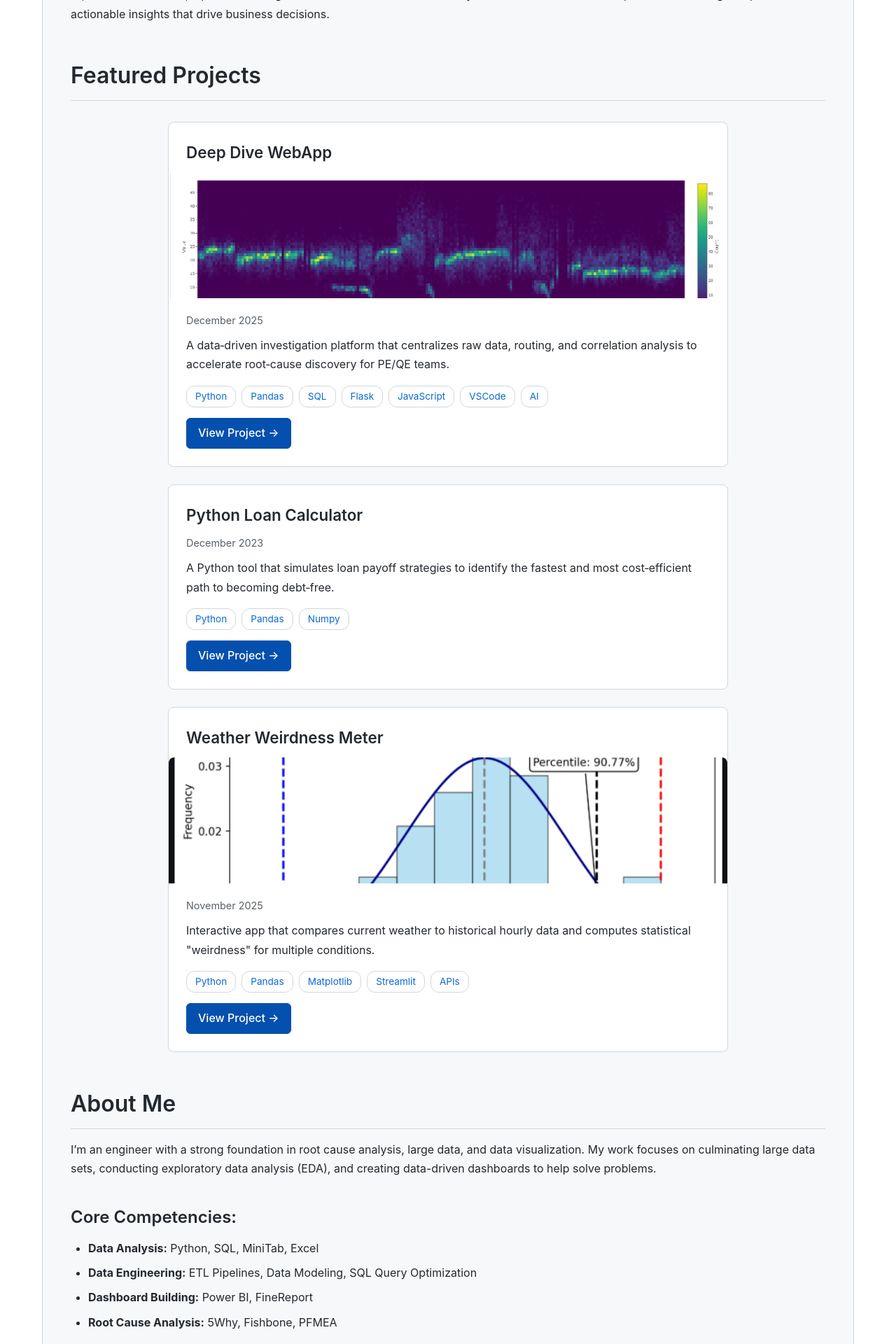
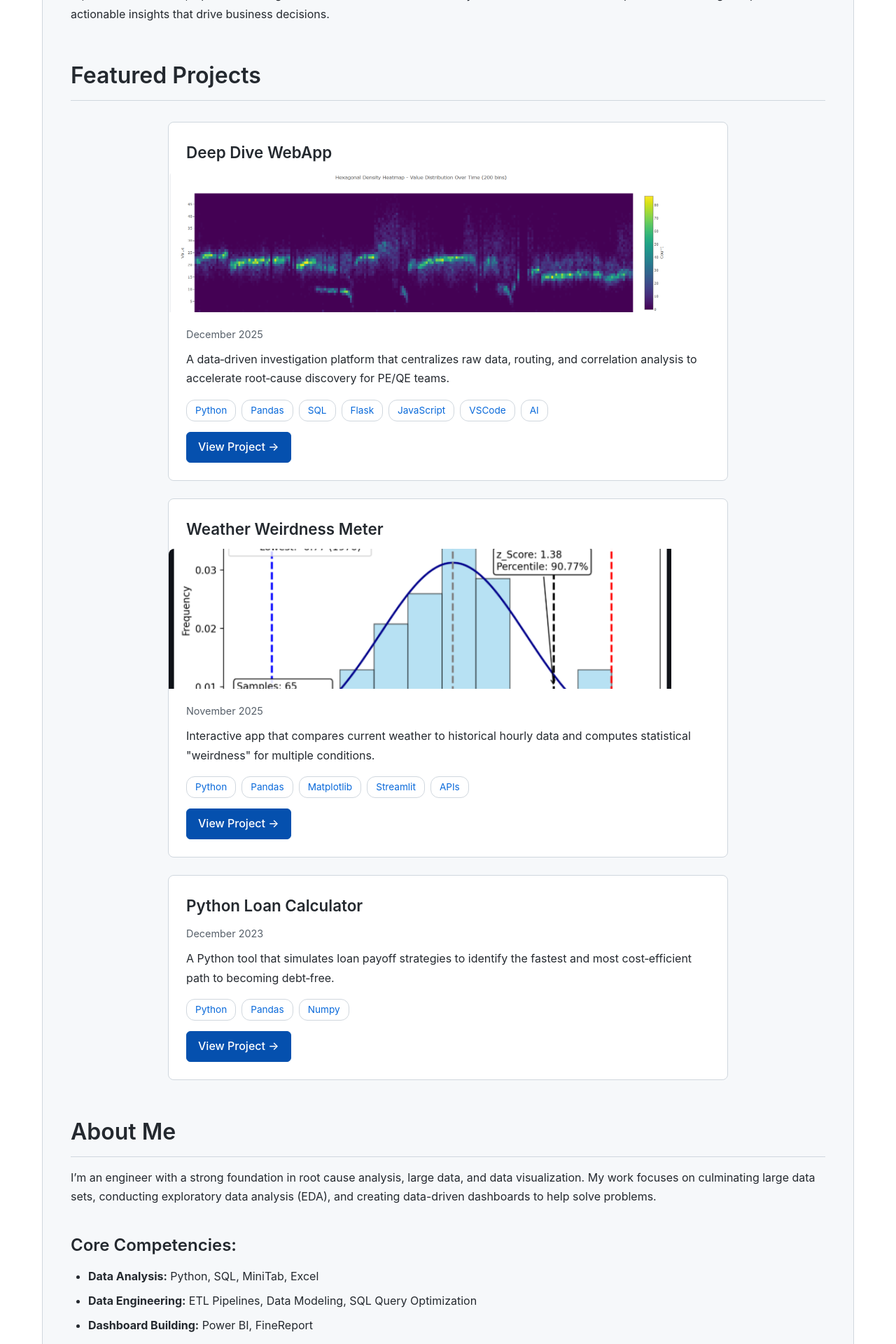
Before and after one commit to jdwasner/jdwasner.github.io, a Jekyll site: the page built from index.md, in a window 1280 px wide. Shown: the part 506-2426 px from the top of the page at 70% size. Built offline with Jekyll 4.4.1, drawn with Linux system fonts in a browser that asks for light colours.

Commit message:
Cleaned up more image formatting

```diff
--- a/assets/css/style.scss
+++ b/assets/css/style.scss
@@ -241,8 +241,8 @@ a:hover {
 }
 
 .project-card-image img {
-    width: 100%;
-    height: 180px;
+    width: 90%;
+    height: 200px;
     object-fit: cover;
     display: block;
     transition: transform 0.3s ease;
```
Also changed, not shown: _pages/about.md (+1 -1 lines), _projects/Loan_Calulator.md (+1 -1 lines).
